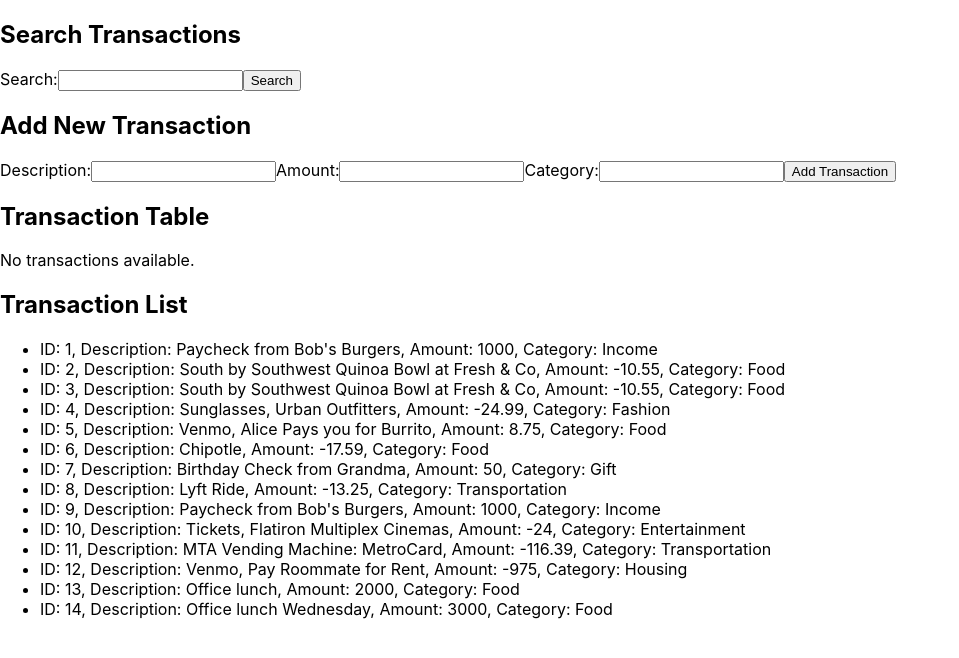
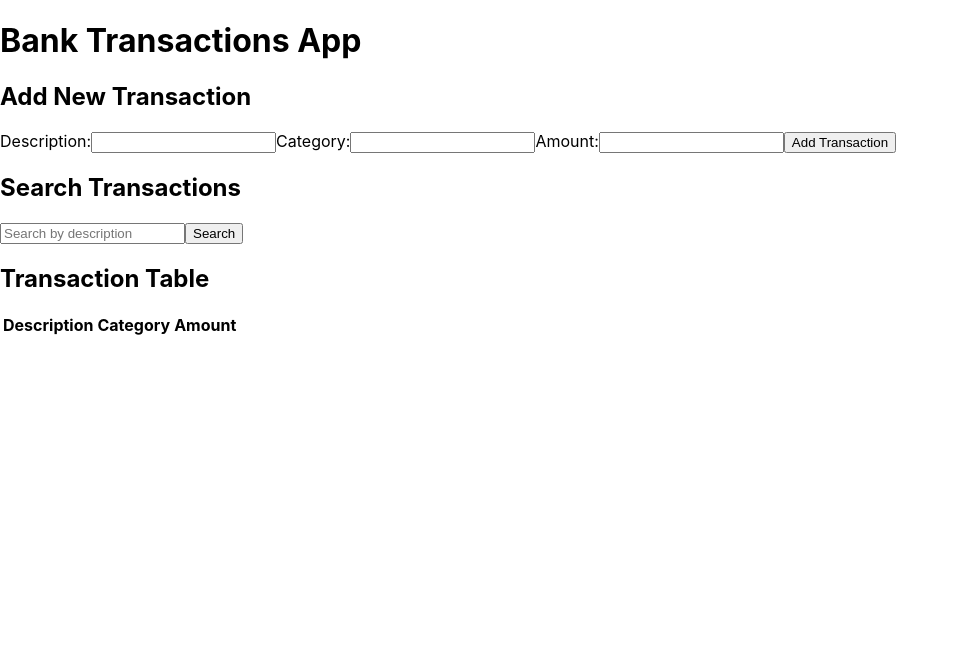
Before and after one commit to hesbonangwenyi606/fratiron-challenge, a React (Create React App) app: page / in a window 1280 px wide. Shown: the top 658 px of the page, without its empty margins (0-959 px from the left). Built offline with nearby package versions, Linux system fonts and the light colour scheme; data requests are answered from the project's data file.

Commit message:
Completed

```diff
--- a/src/App.js
+++ b/src/App.js
@@ -1,20 +1,32 @@
+// App.js
 
-import React from 'react'
-import TransactionForm from './components/TransactionForm'
-import TransactionTable from './components/TransactionTable'
-import SearchBar from './components/SearchBar'
-import TransactionList from './components/Data'
-function App() {
+import React, { useState } from 'react';
+import TransactionTable from './components/TransactionTable';  // Update the path
+import TransactionForm from './components/TransactionForm';  // Update the path
+import SearchBar from './components/SearchBar';  // Update the path
+
+const App = () => {
+  // State to manage transactions
+  const [transactions, setTransactions] = useState([]);
+
+  // Function to add a new transaction
+  const handleAddTransaction = (newTransaction) => {
+    setTransactions([...transactions, newTransaction]);
+  };
+
+  // Function to search transactions
+  const handleSearch = (searchTerm) => {
+    // Implement your search logic here and update the state accordingly
+  };
+
   return (
-   <>
+    <div>
+      <h1>Bank Transactions App</h1>
+      <TransactionForm onAddTransaction={handleAddTransaction} />
+      <SearchBar onSearch={handleSearch} />
+      <TransactionTable transactions={transactions} />
+    </div>
+  );
+};
 
-   <SearchBar />
-   <TransactionForm />
-   <TransactionTable />
-  <TransactionList/>
-
-     </>
-  )
-}
-
-export default App
+export default App;
--- a/src/components/SearchBar.js
+++ b/src/components/SearchBar.js
@@ -1,6 +1,6 @@
-// src/components/SearchBar.js
+// SearchBar.js
+
 import React, { useState } from 'react';
-import PropTypes from 'prop-types';
 
 const SearchBar = ({ onSearch }) => {
   const [searchTerm, setSearchTerm] = useState('');
@@ -12,17 +12,15 @@ const SearchBar = ({ onSearch }) => {
   return (
     <div>
       <h2>Search Transactions</h2>
-      <label>
-        Search:
-        <input type="text" value={searchTerm} onChange={(e) => setSearchTerm(e.target.value)} />
-      </label>
+      <input
+        type="text"
+        placeholder="Search by description"
+        value={searchTerm}
+        onChange={(e) => setSearchTerm(e.target.value)}
+      />
       <button onClick={handleSearch}>Search</button>
     </div>
   );
 };
 
-SearchBar.propTypes = {
-  onSearch: PropTypes.func.isRequired,
-};
-
 export default SearchBar;
--- a/src/components/TransactionForm.js
+++ b/src/components/TransactionForm.js
@@ -1,32 +1,25 @@
-// src/components/TransactionForm.js
+// TransactionForm.js
+
 import React, { useState } from 'react';
-import PropTypes from 'prop-types';
-import { v4 as uuidv4 } from 'uuid';
 
 const TransactionForm = ({ onAddTransaction }) => {
   const [description, setDescription] = useState('');
+  const [category, setCategory] = useState('');
   const [amount, setAmount] = useState('');
-  const [category, setCategory] = useState('');
 
   const handleSubmit = (e) => {
     e.preventDefault();
-
-    if (description && amount && category) {
     const newTransaction = {
-        id: uuidv4(), // Use v4 directly from uuid
       description,
-        amount: parseFloat(amount).toFixed(2),
       category,
+      amount,
+      id: Date.now(), // Simplified way to generate a unique ID
     };
-
     onAddTransaction(newTransaction);
-
+    // Reset form fields after submission
     setDescription('');
+    setCategory('');
     setAmount('');
-      setCategory('');
-    } else {
-      alert('Please fill in all fields.');
-    }
   };
 
   return (
@@ -35,15 +28,27 @@ const TransactionForm = ({ onAddTransaction }) => {
       <form onSubmit={handleSubmit}>
         <label>
           Description:
-          <input type="text" value={description} onChange={(e) => setDescription(e.target.value)} />
+          <input
+            type="text"
+            value={description}
+            onChange={(e) => setDescription(e.target.value)}
+          />
+        </label>
+        <label>
+          Category:
+          <input
+            type="text"
+            value={category}
+            onChange={(e) => setCategory(e.target.value)}
+          />
         </label>
         <label>
           Amount:
-          <input type="number" value={amount} onChange={(e) => setAmount(e.target.value)} />
-        </label>
-        <label>
-          Category:
-          <input type="text" value={category} onChange={(e) => setCategory(e.target.value)} />
+          <input
+            type="text"
+            value={amount}
+            onChange={(e) => setAmount(e.target.value)}
+          />
         </label>
         <button type="submit">Add Transaction</button>
       </form>
@@ -51,8 +56,4 @@ const TransactionForm = ({ onAddTransaction }) => {
   );
 };
 
-TransactionForm.propTypes = {
-  onAddTransaction: PropTypes.func.isRequired,
-};
-
 export default TransactionForm;
--- a/src/components/TransactionTable.js
+++ b/src/components/TransactionTable.js
@@ -1,46 +1,31 @@
-// src/components/TransactionTable.js
+// TransactionTable.js
+
 import React from 'react';
-import PropTypes from 'prop-types';
 
 const TransactionTable = ({ transactions }) => {
   return (
     <div>
       <h2>Transaction Table</h2>
-      {transactions && transactions.length > 0 ? (
       <table>
         <thead>
           <tr>
-              <th>ID</th>
             <th>Description</th>
+            <th>Category</th>
             <th>Amount</th>
-              <th>Category</th>
           </tr>
         </thead>
         <tbody>
           {transactions.map((transaction) => (
             <tr key={transaction.id}>
-                <td>{transaction.id}</td>
               <td>{transaction.description}</td>
+              <td>{transaction.category}</td>
               <td>{transaction.amount}</td>
-                <td>{transaction.category}</td>
             </tr>
           ))}
         </tbody>
       </table>
-      ) : (
-        <p>No transactions available.</p>
-      )}
     </div>
   );
 };
 
-TransactionTable.propTypes = {
-  transactions: PropTypes.array,
-};
-
-// Set a default value for transactions (empty array)
-TransactionTable.defaultProps = {
-  transactions: [],
-};
-
 export default TransactionTable;
```
Lines whose indentation alone changed are shown as unchanged.
